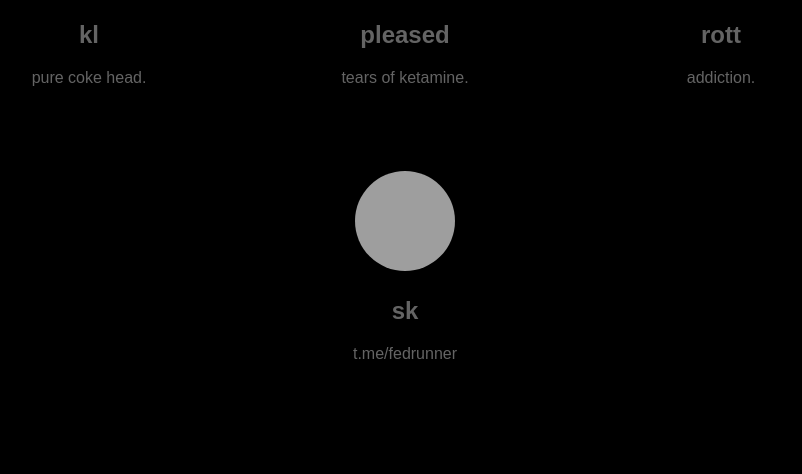
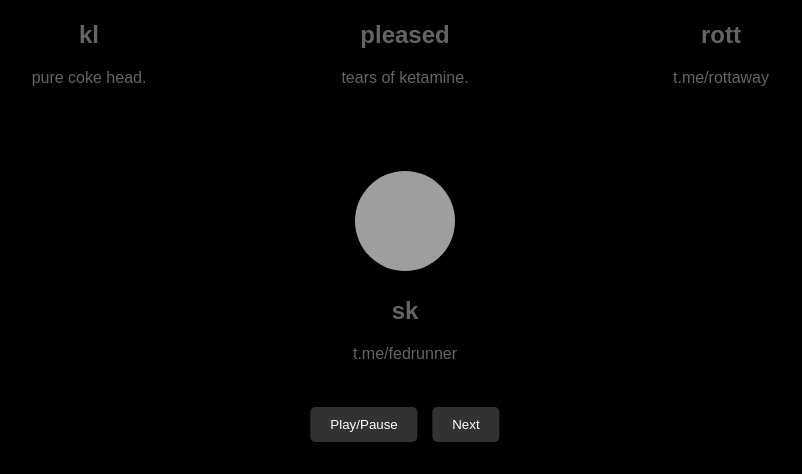
Before and after one commit to fivemserset/fewdw, a plain HTML site: page index.html in a window 1280 px wide. Shown: the part 323-797 px from the top of the page, without its empty margins (235-1037 px from the left). Drawn offline with Linux system fonts and the light colour scheme; grey boxes are pictures that could not be loaded; a web font is replaced by a local one.

Commit message:
Update index.html

```diff
--- a/index.html
+++ b/index.html
@@ -52,11 +52,29 @@
             border-radius: 50%;
             border: 2px solid black;
         }
+        .music-player {
+            position: fixed;
+            bottom: 20px;
+            left: 50%;
+            transform: translateX(-50%);
+            background: rgba(0, 0, 0, 0.8);
+            padding: 10px;
+            border-radius: 10px;
+            box-shadow: 3px 3px 10px black;
+        }
+        .music-player button {
+            background: rgb(50, 50, 50);
+            color: white;
+            border: none;
+            padding: 10px 20px;
+            margin: 5px;
+            cursor: pointer;
+            border-radius: 5px;
+        }
     </style>
     <link href="https://fonts.cdnfonts.com/css/minecraft-4" rel="stylesheet">
 </head>
 <body>
-    <audio id="clickSound" src="audio.mp3"></audio>
     <div class="header">
         <img src="https://static.vecteezy.com/system/resources/thumbnails/039/569/157/small_2x/ai-generated-devil-demon-wings-on-transparent-background-generative-ai-png.png" alt="Creepy Logo">
         <h1>tare.sh</h1>
@@ -75,7 +93,7 @@
         <div class="member-box">
             <img src="https://media.discordapp.net/attachments/1336339424602230794/1336379104974344192/rottxriotRHM.png?ex=67a39787&is=67a24607&hm=fa42bffb85fcff411dad3e90021c424ed6466965b251975afa32386ab643fffb&=&format=webp&quality=lossless&width=353&height=350" alt="Profile Picture">
             <h2>rott</h2>
-            <p>addiction.</p>
+            <p>t.me/rottaway</p>
         </div>
         <div class="member-box">
             <img src="https://media.discordapp.net/attachments/1336339424602230794/1336380670112694417/photo_2025-01-23_04-43-07.jpg?ex=67a398fc&is=67a2477c&hm=1354debbbc149f91ca761f5c65759546a15d25c1ad68470a072fbf0f1898aac7&=&format=webp" alt="Profile Picture">
@@ -83,11 +101,29 @@
             <p>t.me/fedrunner</p>
         </div>
     </div>
+    <div class="music-player">
+        <button onclick="playPause()">Play/Pause</button>
+        <button onclick="nextSong()">Next</button>
+    </div>
+    <audio id="audioPlayer" src="audio1.mp3"></audio>
     <script>
-        document.body.addEventListener("click", function() {
-            var audio = document.getElementById("clickSound");
-            audio.play().catch(error => console.log("Playback failed: ", error));
-        });
+        const audioFiles = ["audio.mp3", "audio2.mp3"];
+        let currentSongIndex = 0;
+        const audioPlayer = document.getElementById("audioPlayer");
+
+        function playPause() {
+            if (audioPlayer.paused) {
+                audioPlayer.play();
+            } else {
+                audioPlayer.pause();
+            }
+        }
+
+        function nextSong() {
+            currentSongIndex = (currentSongIndex + 1) % audioFiles.length;
+            audioPlayer.src = audioFiles[currentSongIndex];
+            audioPlayer.play();
+        }
     </script>
 </body>
 </html>
```
